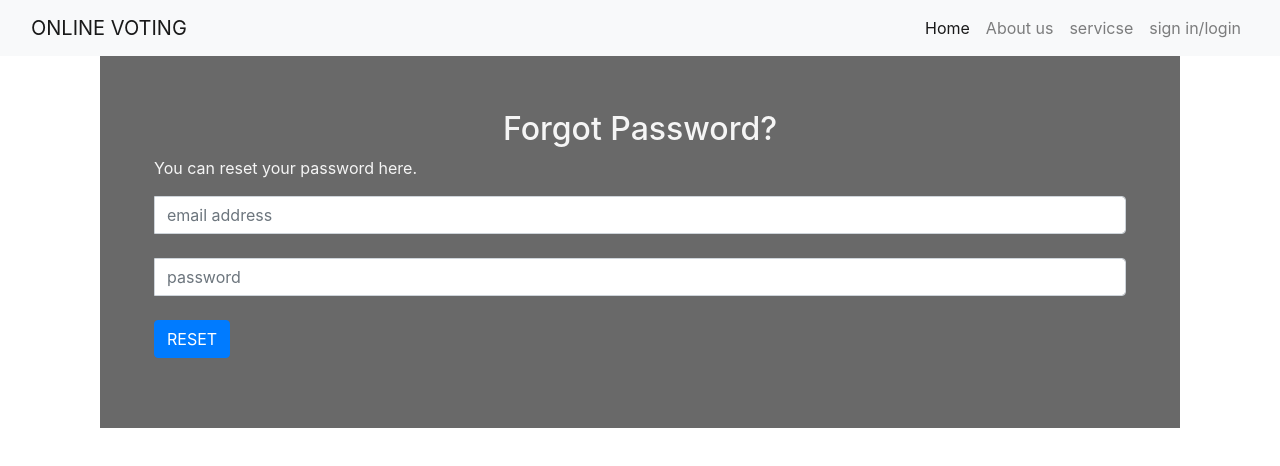
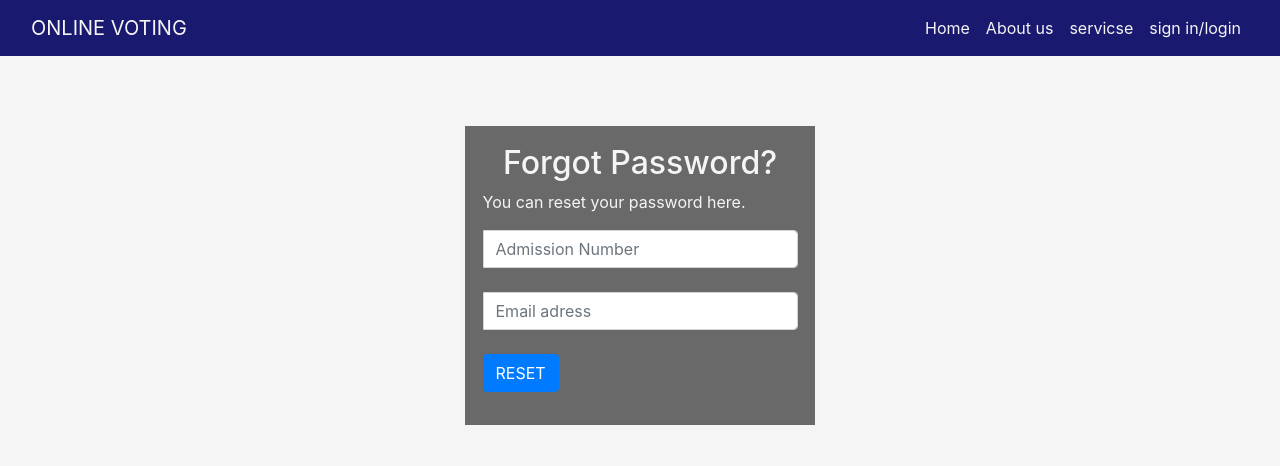
Before and after one commit to muhanga12/voting-system, a plain HTML site: page reset-password.html in a window 1280 px wide. Drawn offline with nearby package versions, Linux system fonts and the light colour scheme.

Commit message:
nmemake changes ,have a look

```diff
--- a/reset-password.html
+++ b/reset-password.html
@@ -7,10 +7,11 @@
     <title>reset password-page</title>
     <link rel="stylesheet" href="https://stackpath.bootstrapcdn.com/bootstrap/4.1.3/css/bootstrap.min.css">
     <link href="css/bootstrap.css" rel="stylesheet">
+    <style>a {color:whitesmoke!important;}</style>
 </head>
-<body style="background-image:url(resetback.jpg);">
+<body style="background:whitesmoke">
     <div>
-        <nav class="navbar navbar-expand-md navbar-light bg-light sticky-top">
+        <nav class="navbar navbar-expand-md navbar-light bg-color sticky-top" style="background:midnightblue;">
             <div class="container-fluid">
 
                 <!--logo to be placed here-->
@@ -38,34 +39,34 @@
         </nav>
     </div>
     <div class="container">
-        <div class="align-items-center">
-            <div class="col-auto ">
-                <form>
-                    <div class="form-group align-items-center" style="background-color:dimgrey;color:whitesmoke; padding:5%;">
+        <div class="row">
+            <div class="col-md-4 col-xs-12"></div>
+            <div class="col-md-4 col-xs-12">
+                    <div class="form-group align-items-center" style="background-color:dimgrey;color:whitesmoke; padding:5%;margin-top:20%;">
                         <h2 class="text-center">Forgot Password?</h2>
                         <p>You can reset your password here.</p>
                         <div class="input-group">
                             <span class="input-group-addon">
                                 <i class="glyphicon glyphicon-envelope color-blue"></i>
                             </span>
-                            <input id="email" name="email" placeholder="email address" class="form-control" type="email">
+                            <input id="User ID" name="Admission Number" placeholder="Admission Number" class="form-control" type="text">
                         </div>
                         <br/>
                         <div class="input-group">
                             <span class="input-group-addon">
                                 <i class="glyphicon glyphicon-envelope color-blue"></i>
                             </span>
-                            <input id="password" name="password" placeholder="password" class="form-control" type="password">
+                            <input id="email" name="email adress" placeholder="Email adress" class="form-control" type="Email">
                         </div>
                         <br/>
                         <div class="form-group">
                             <button name="recover-submit" class="btn btn-primary" value="Reset Password" type="submit">RESET</button>
                         </div>
-                        </form>
+                        <!--Once a user clicks Reset button a pop up message should appear to direct on how to access reset link sent to the email -->
                     </div>
-                </form>
 
             </div>
+            <div class="col-md-4 col-xs-12"></div>
         </div>
     </div>
 </body>
```
Also changed, not shown: 1 other file.
